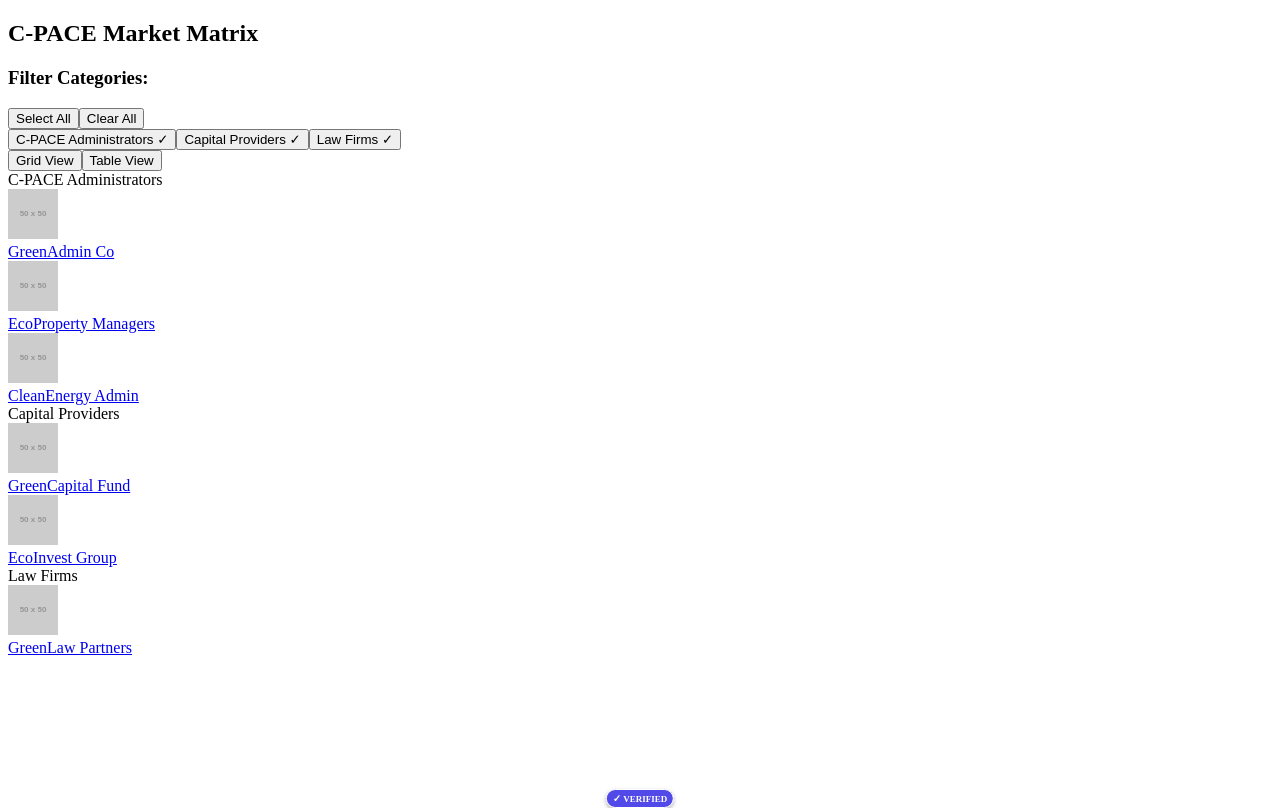
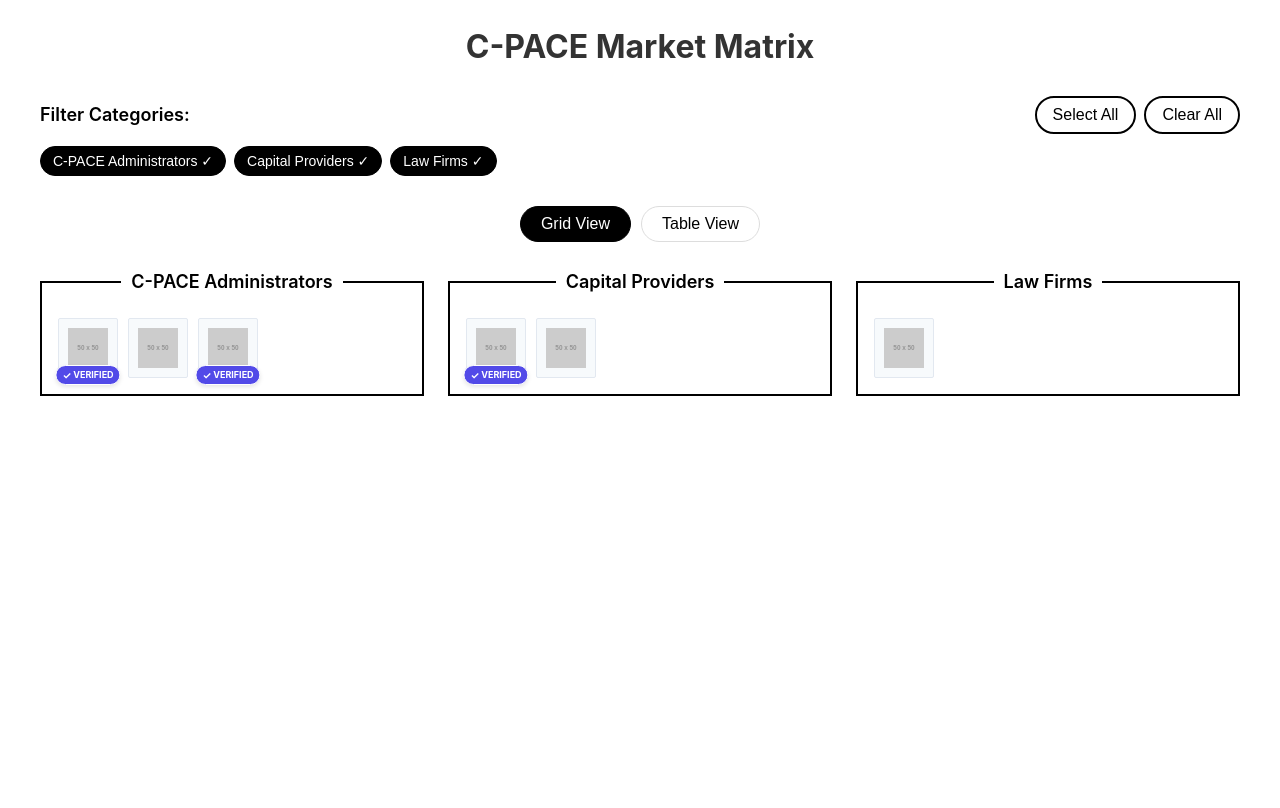
Before and after one commit to amigara/C-PACE_Market_Matrix, a React (Create React App) app: page / in a window 1280 px wide. Built offline with nearby package versions, Linux system fonts and the light colour scheme.

Commit message:
Update marketMatrix.css

```diff
--- a/src/marketMatrix.css
+++ b/src/marketMatrix.css
@@ -1,3 +1,340 @@
+/* marketMatrix.css - Styles for the Market Matrix component */
+
+.market-matrix-container {
+  max-width: 1200px;
+  margin: 0 auto;
+  padding: 0 20px;
+  font-family: -apple-system, BlinkMacSystemFont, 'Segoe UI', Roboto, Oxygen, Ubuntu, Cantarell, 'Open Sans', 'Helvetica Neue', sans-serif;
+}
+
+.matrix-title {
+  font-size: 32px;
+  font-weight: 700;
+  text-align: center;
+  margin-bottom: 30px;
+  color: #333;
+}
+
+.matrix-loading, .matrix-error {
+  text-align: center;
+  padding: 40px;
+  font-size: 18px;
+}
+
+.matrix-error {
+  color: #e53e3e;
+}
+
+/* Matrix grid responsive layout */
+.matrix-grid {
+  display: grid;
+  grid-template-columns: 1fr;
+  gap: 24px;
+}
+
+@media (min-width: 768px) {
+  .matrix-grid {
+    grid-template-columns: repeat(2, 1fr);
+  }
+}
+
+@media (min-width: 1200px) {
+  .matrix-grid {
+    grid-template-columns: repeat(3, 1fr);
+  }
+}
+
+/* Category container and title styles */
+.matrix-category-container {
+  position: relative;
+  margin-top: 20px;
+}
+
+.matrix-category-title {
+  position: absolute;
+  top: 0;
+  left: 0;
+  right: 0;
+  height: 0;
+  display: flex;
+  align-items: center;
+  justify-content: center;
+  z-index: 1;
+}
+
+.matrix-category-title:before,
+.matrix-category-title:after {
+  content: "";
+  height: 2px;
+  background-color: black;
+  flex-grow: 1;
+}
+
+.category-title-text {
+  padding: 0 10px;
+  background-color: white;
+  font-size: 18px;
+  font-weight: 600;
+}
+
+/* Category box styles */
+.matrix-category {
+  border: 2px solid black;
+  border-top: 2px solid black;
+  padding: 20px 16px 16px;
+  position: relative;
+  margin-top: -1px;
+}
+
+/* Company logos grid */
+.companies-grid {
+  display: grid;
+  grid-template-columns: repeat(4, 1fr);
+  gap: 2px;
+  margin-top: 15px;
+}
+
+@media (min-width: 640px) {
+  .companies-grid {
+    grid-template-columns: repeat(5, 1fr);
+  }
+}
+
+@media (min-width: 768px) {
+  .companies-grid {
+    grid-template-columns: repeat(4, 1fr);
+  }
+}
+
+@media (min-width: 1024px) {
+  .companies-grid {
+    grid-template-columns: repeat(5, 1fr);
+  }
+}
+
+.company-item {
+  text-decoration: none;
+  display: block;
+}
+
+.logo-container {
+  position: relative;
+  background-color: #f7fafc;
+  padding: 4px;
+  border-radius: 2px;
+  height: 50px;
+  width: 50px;
+  display: flex;
+  align-items: center;
+  justify-content: center;
+  transition: all 0.2s ease;
+  border: 1px solid #e2e8f0;
+}
+
+.company-item:hover .logo-container {
+  box-shadow: 0 2px 4px rgba(0, 0, 0, 0.1);
+  z-index: 1;
+}
+
+.company-logo {
+  max-height: 40px;
+  max-width: 40px;
+  object-fit: contain;
+}
+
+.company-name-tooltip {
+  position: absolute;
+  bottom: -30px;
+  left: 50%;
+  transform: translateX(-50%);
+  background-color: #1a202c;
+  color: white;
+  font-size: 12px;
+  padding: 4px 8px;
+  border-radius: 4px;
+  white-space: nowrap;
+  opacity: 0;
+  transition: opacity 0.2s ease;
+  z-index: 10;
+  pointer-events: none;
+  box-shadow: 0 2px 5px rgba(0, 0, 0, 0.2);
+}
+
+.company-item:hover .company-name-tooltip {
+  opacity: 1;
+}
+
+/* Add a small arrow to the tooltip */
+.company-name-tooltip:after {
+  content: '';
+  position: absolute;
+  bottom: 100%;
+  left: 50%;
+  margin-left: -5px;
+  border-width: 5px;
+  border-style: solid;
+  border-color: transparent transparent #1a202c transparent;
+}
+
+/* Filter styles - updated to match site aesthetic */
+.matrix-filters {
+  margin-bottom: 30px;
+}
+
+.filters-header {
+  display: flex;
+  justify-content: space-between;
+  align-items: center;
+  margin-bottom: 12px;
+}
+
+.filters-title {
+  font-size: 18px;
+  font-weight: 600;
+  margin: 0;
+}
+
+.filters-actions {
+  display: flex;
+  gap: 8px;
+}
+
+/* Updated button styles with consistent action buttons */
+.filter-button {
+  padding: 8px 16px;
+  font-size: 16px;
+  border-radius: 30px;
+  cursor: pointer;
+  transition: all 0.2s;
+  font-weight: 500;
+}
+
+.filter-button-select-all,
+.filter-button-clear-all {
+  background-color: white;
+  color: #000;
+  border: 2px solid #000;
+}
+
+.filter-button-select-all:hover,
+.filter-button-clear-all:hover {
+  background-color: #f8f8f8;
+}
+
+.filter-buttons {
+  display: flex;
+  flex-wrap: wrap;
+  gap: 8px;
+}
+
+.filter-category-button {
+  padding: 6px 12px;
+  font-size: 14px;
+  border-radius: 20px;
+  cursor: pointer;
+  transition: all 0.2s;
+}
+
+.filter-active {
+  background-color: #000;
+  border: 1px solid #000;
+  color: white;
+}
+
+.filter-inactive {
+  background-color: white;
+  border: 1px solid #ddd;
+  color: #333;
+}
+
+.matrix-empty {
+  text-align: center;
+  padding: 40px;
+  background-color: #f7fafc;
+  border-radius: 8px;
+  color: #718096;
+  border: 1px dashed #cbd5e0;
+}
+
+/* View Toggle - updated to match site */
+.view-toggle {
+  display: flex;
+  justify-content: center;
+  margin-bottom: 20px;
+}
+
+.view-button {
+  padding: 8px 20px;
+  margin: 0 5px;
+  background-color: white;
+  border: 1px solid #ddd;
+  border-radius: 30px;
+  cursor: pointer;
+  transition: all 0.2s;
+  font-size: 16px;
+}
+
+.view-button.active {
+  background-color: #000;
+  color: white;
+  border-color: #000;
+}
+
+/* Table Styles */
+.matrix-table-container {
+  overflow-x: auto;
+  margin-top: 20px;
+}
+
+.matrix-table {
+  width: 100%;
+  border-collapse: collapse;
+  box-shadow: 0 1px 3px rgba(0, 0, 0, 0.1);
+}
+
+.matrix-table th,
+.matrix-table td {
+  padding: 12px;
+  text-align: left;
+  border-bottom: 1px solid #e2e8f0;
+}
+
+.matrix-table th {
+  background-color: #f7fafc;
+  font-weight: 600;
+}
+
+.table-logo-cell {
+  width: 60px;
+}
+
+.table-logo {
+  width: 40px;
+  height: 40px;
+  object-fit: contain;
+}
+
+.matrix-table tr:hover {
+  background-color: #f7fafc;
+}
+
+/* Website button - updated to match site */
+.website-button {
+  padding: 8px 20px;
+  background-color: #000;
+  color: white;
+  border: none;
+  border-radius: 30px;
+  cursor: pointer;
+  font-size: 14px;
+  font-weight: 500;
+  transition: background-color 0.2s;
+}
+
+.website-button:hover {
+  background-color: #222;
+}
+
 /* Updated verification badge CSS for centered positioning */
 .verified-badge {
   position: absolute;
```
